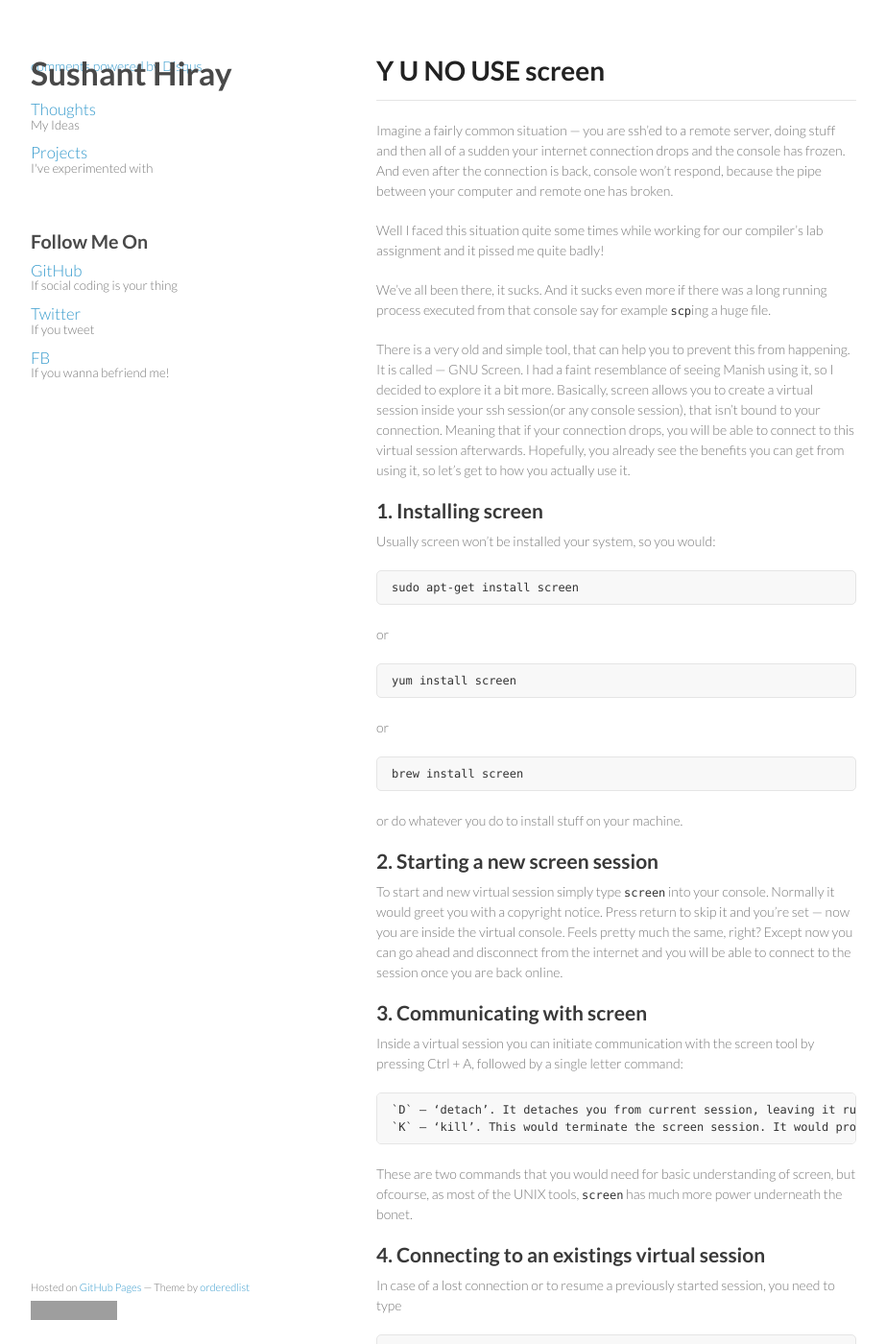
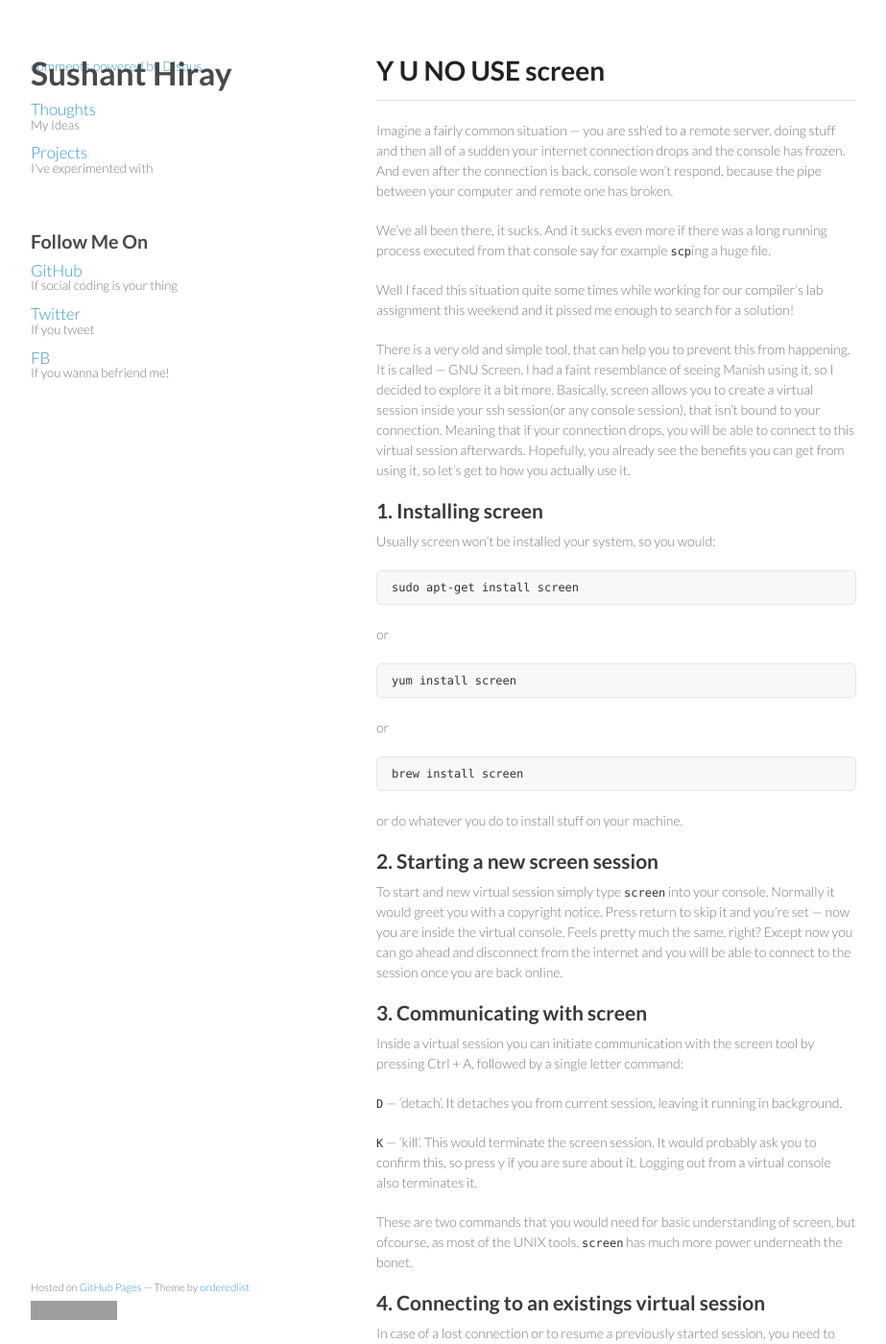
Before and after one commit to sushant-hiray/sushant-hiray.github.io, a Jekyll site: the page built from _posts/2014-1-27-y-u-no-use-screen.markdown, in a window 1280 px wide and 1400 px high. Shown: the whole window at 96% size, without its empty margins (178-1101 px from the left). Built offline with Jekyll 4.4.1, drawn with Linux system fonts in a browser that asks for light colours; nearby versions of some CDN libraries; Markdown is read by kramdown in place of the engine named in the settings; comment, search, counter and statistics services are not loaded; some of the changed text lies outside the part shown; grey boxes are pictures that could not be loaded.

Commit message:
Url prettifying, some minor content changes

```diff
--- a/_posts/2014-1-27-y-u-no-use-scree.markdown
+++ b/_posts/2014-1-27-y-u-no-use-screen.markdown
@@ -1,15 +1,14 @@
 ---
 layout: posts
-title: "
-Y U NO USE screen"
+title: "Y U NO USE screen"
 ---
 
 Imagine a fairly common situation — you are ssh'ed to a remote server, doing stuff and then all of a sudden your internet connection drops and the console has frozen. And even after the connection is back, console won't respond, because the pipe between your computer and remote one has broken.
 
-Well I faced this situation quite some times while working for our compiler's lab assignment and it pissed me quite badly!
-
 We’ve all been there, it sucks. And it sucks even more if there was a long running process executed from that console say for example `scp`ing a huge file.
 
+
+Well I faced this situation quite some times while working for our compiler's lab assignment this weekend and it pissed me enough to search for a solution!
 
 There is a very old and simple tool, that can help you to prevent this from happening. It is called — GNU Screen. I had a faint resemblance of seeing Manish using it, so I decided to explore it a bit more. Basically, screen allows you to create a virtual session inside your ssh session(or any console session), that isn’t bound to your connection. Meaning that if your connection drops, you will be able to connect to this virtual session afterwards. Hopefully, you already see the benefits you can get from using it, so let’s get to how you actually use it.
 
@@ -42,8 +41,9 @@
 
 Inside a virtual session you can initiate communication with the screen tool by pressing Ctrl + A, followed by a single letter command:
 
-    `D` — ‘detach’. It detaches you from current session, leaving it running in background.
-    `K` — ‘kill’. This would terminate the screen session. It would probably ask you to confirm this, so press y if you are sure about it. Logging out from a virtual console also terminates it.
+`D` — ‘detach’. It detaches you from current session, leaving it running in background.
+
+`K` — ‘kill’. This would terminate the screen session. It would probably ask you to confirm this, so press y if you are sure about it. Logging out from a virtual console also terminates it.
 
 These are two commands that you would need for basic understanding of screen, but ofcourse, as most of the UNIX tools, `screen` has much more power underneath the bonet.
 
```
Also changed, not shown: other parts of _posts/2014-1-27-y-u-no-use-screen.markdown (+1 -1 lines).
